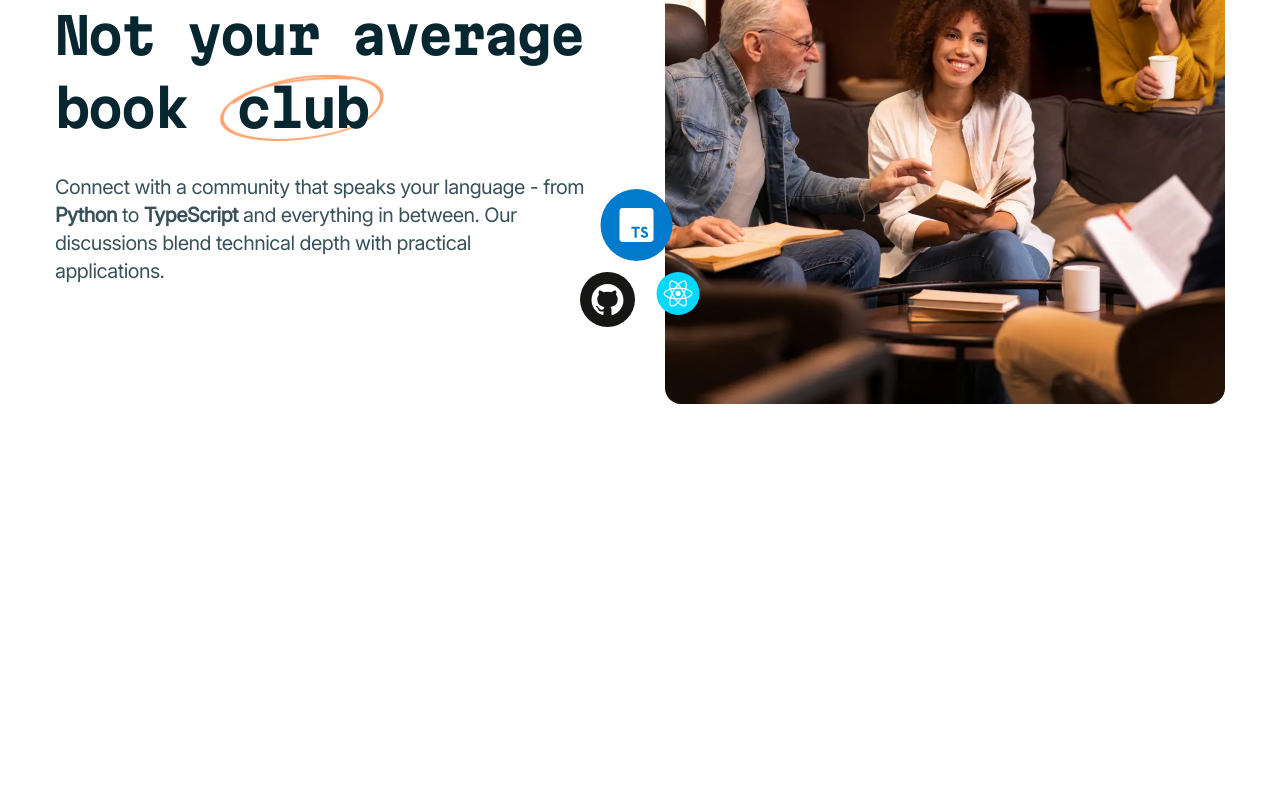
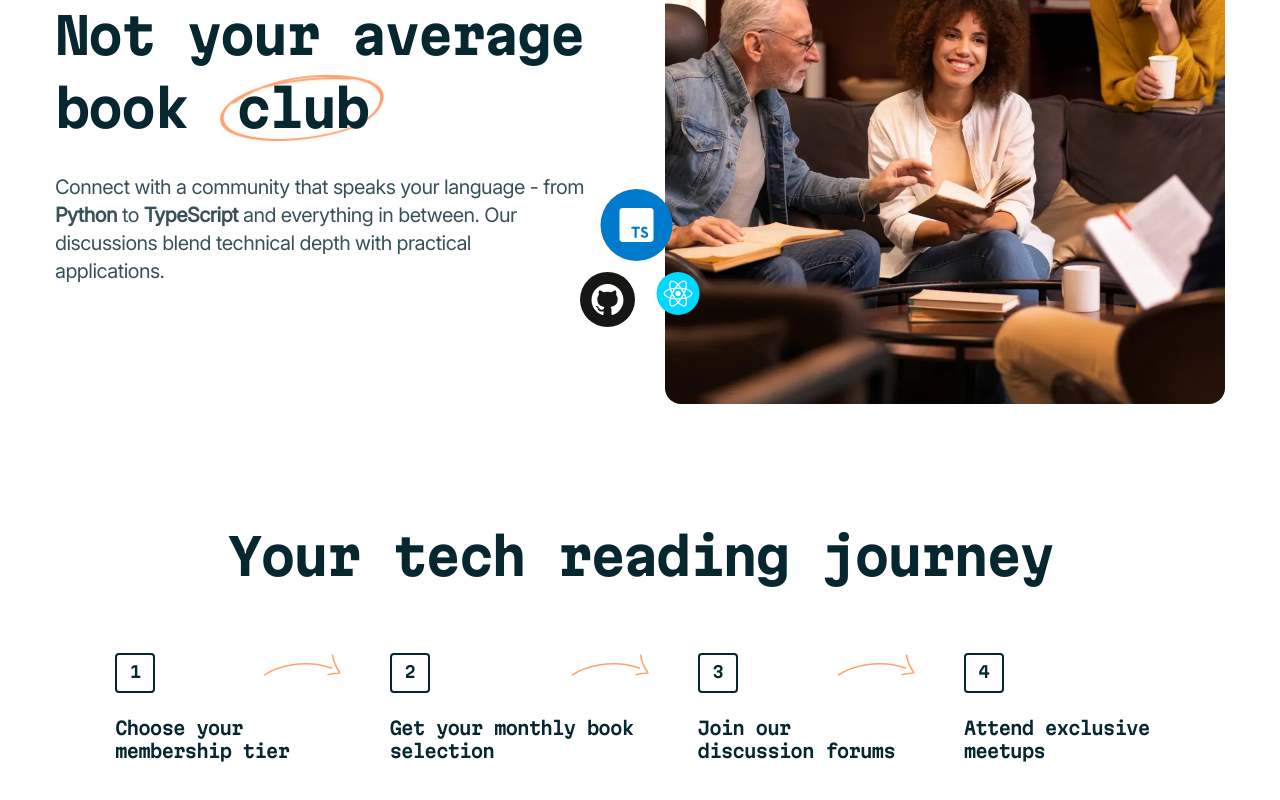
Before and after one commit to phwnganh/tech-book-club-landing-page, a React (Vite) app: page / in a window 1280 px wide. Shown: the part 1469-2269 px from the top of the page. Before the commit the page ends 2233 px from the top, so only its background shows below. Built offline with nearby package versions, Linux system fonts and the light colour scheme.

Commit message:
feat: done reading journey section ui

```diff
--- a/src/MainPage.jsx
+++ b/src/MainPage.jsx
@@ -1,5 +1,5 @@
 import HeroBannerSection from "./components/HeroBannerSection";
-import OurCommunitySection from "./components/OurCommunitySection";
+import ReadingJourneySection from "./components/ReadingJourneySection.jsx";
 import BookClubFeatureSection from "./components/BookClubFeatureSection.jsx";
 import MembershipPriceOptionsSection from "./components/MembershipPriceOptionsSection";
 import FooterSection from "./components/FooterSection";
@@ -11,7 +11,7 @@ const MainPage = () => {
             <HeroBannerSection/>
             <BookClubFeatureSection/>
             <NotYourAverageHeroSection/>
-            <OurCommunitySection/>
+            <ReadingJourneySection/>
             <MembershipPriceOptionsSection/>
             <FooterSection/>
         </main>
--- a/src/components/BookClubFeatureSection.jsx
+++ b/src/components/BookClubFeatureSection.jsx
@@ -30,7 +30,7 @@ const BookClubFeatureSection = () => {
                         grow together</h2>
                     <div className={"flex flex-col gap-4 sm:gap-6"}>
                         {MEMBERSHIP_JOURNEY_ITEMS.map((item, index) => (
-                            <div className={"flex items-center gap-4"}>
+                            <div key={index} className={"flex items-center gap-4"}>
                                 <div className={"flex justify-center items-center w-6 h-4"}>
                                     <img src={CheckIcon} alt="check-icon"/>
                                 </div>
--- a/src/components/NotYourAverageHeroSection.jsx
+++ b/src/components/NotYourAverageHeroSection.jsx
@@ -1,5 +1,5 @@
+import TechsLogo from '../assets/images/logos-tech.svg'
 import NotEverageImage from '../assets/images/image-not-average-desktop.webp'
-import TechsLogo from '../assets/images/logos-tech.svg'
 const NotYourAverageHeroSection = () => {
     return (
         <section className={"max-w-292.5 mx-auto px-4 sm:px-8 md:px-0"}>
--- a/src/components/OurCommunitySection.jsx
+++ /dev/null
@@ -1,10 +0,0 @@
-
-const OurCommunitySection = () => {
-    return (
-        <section>
-
-        </section>
-    );
-};
-
-export default OurCommunitySection;
--- /dev/null
+++ b/src/components/ReadingJourneySection.jsx
@@ -0,0 +1,49 @@
+import ArrowPattern from '../assets/images/pattern-arrow.svg'
+const ReadingJourneySection = () => {
+    const READING_JOURNEY_ITEMS = [
+        {
+            key: 1,
+            value: "Choose your membership tier"
+        },
+        {
+            key: 2,
+            value: "Get your monthly book selection"
+        },
+        {
+            key: 3,
+            value: "Join our discussion forums"
+        },
+        {
+            key: 4,
+            value: "Attend exclusive meetups"
+        }
+    ]
+    return (
+        <section className={"max-w-292.5 mx-auto px-4 sm:px-8 md:px-0"}>
+            <div className={"max-w-262.5 flex flex-col gap-8 sm:gap-12 md:gap-16 justify-center"}>
+                    <h1 className={"text-preset-2-mobile-font-size sm:text-preset-2-font-size font-preset-text-2-font-family font-preset-2-font-weight leading-preset-2-line-height tracking-preset-2-letter-spacing text-neutral-900 text-start md:text-center"}>Your tech reading journey</h1>
+                    <div className={"flex flex-col md:flex-row gap-8 sm:gap-10 md:gap-12"}>
+                    {READING_JOURNEY_ITEMS.map((item, index) => {
+                        const isLast = index === READING_JOURNEY_ITEMS.length - 1;
+                        return (
+                        <div key={index} className={"flex flex-col gap-5 sm:gap-6 relative"}>
+                            <div className={"border-2 border-neutral-900 rounded-sm flex justify-center items-center p-2.5 w-10 h-10"}>
+                                <p className={"text-neutral-900 text-preset-6-mobile-font-size font-preset-6-font-family font-preset-6-font-weight leading-preset-6-line-height tracking-preset-6-letter-spacing"}>{item.key}</p>
+                            </div>
+                            <p className={"text-neutral-900 text-preset-6-mobile-font-size sm:text-preset-6-font-size font-preset-6-font-family font-preset-6-font-weight leading-preset-6-line-height tracking-preset-6-letter-spacing"}>{item.value}</p>
+                            <div className={"absolute right-0 top-0"}>
+                                {!isLast && (
+                                    <img src={ArrowPattern} alt={"arrow-pattern"} className={`hidden md:block`}/>
+
+                                )}
+                            </div>
+                        </div>
+                    )})}
+
+                    </div>
+            </div>
+        </section>
+    );
+};
+
+export default ReadingJourneySection;
```
